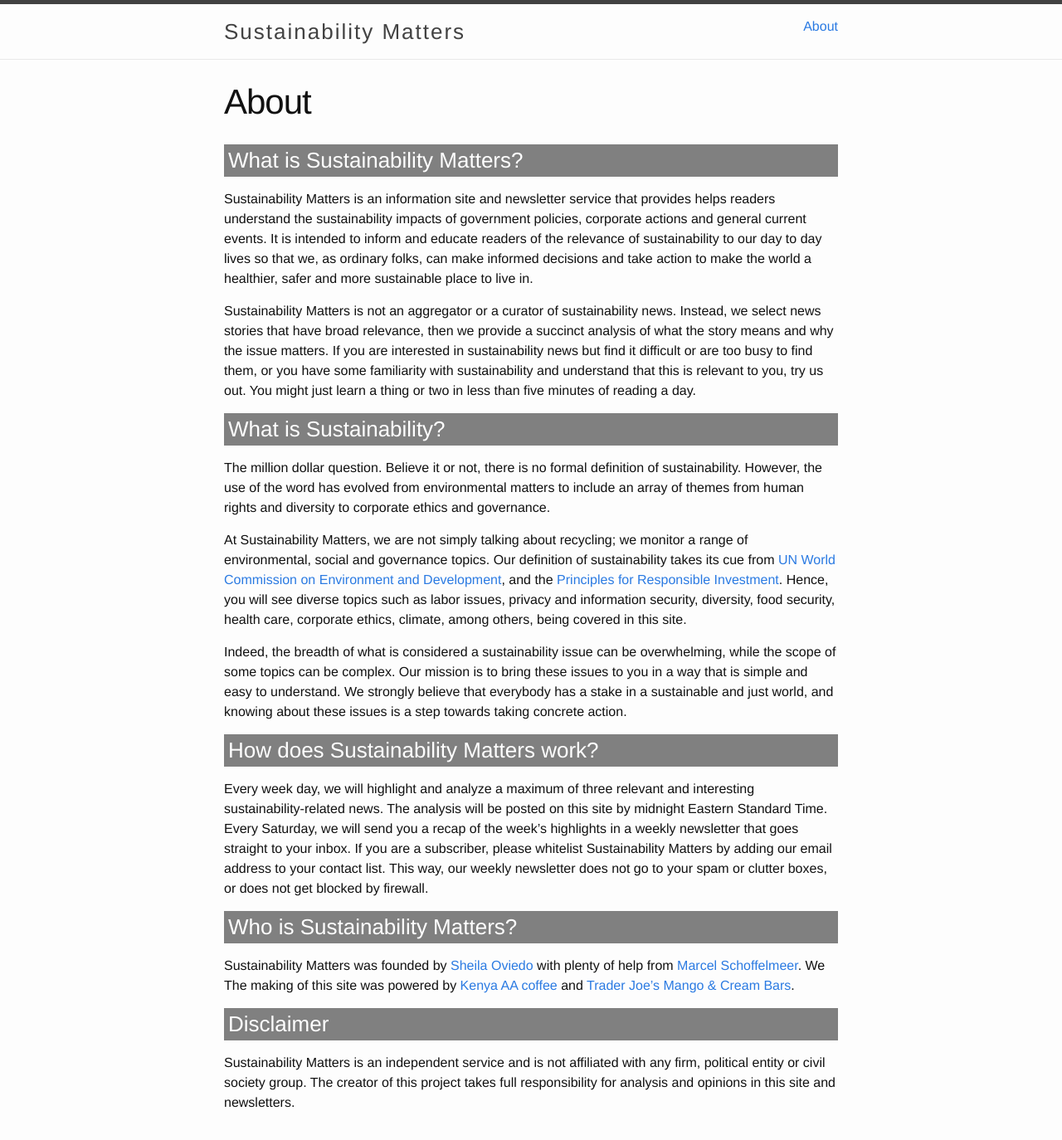
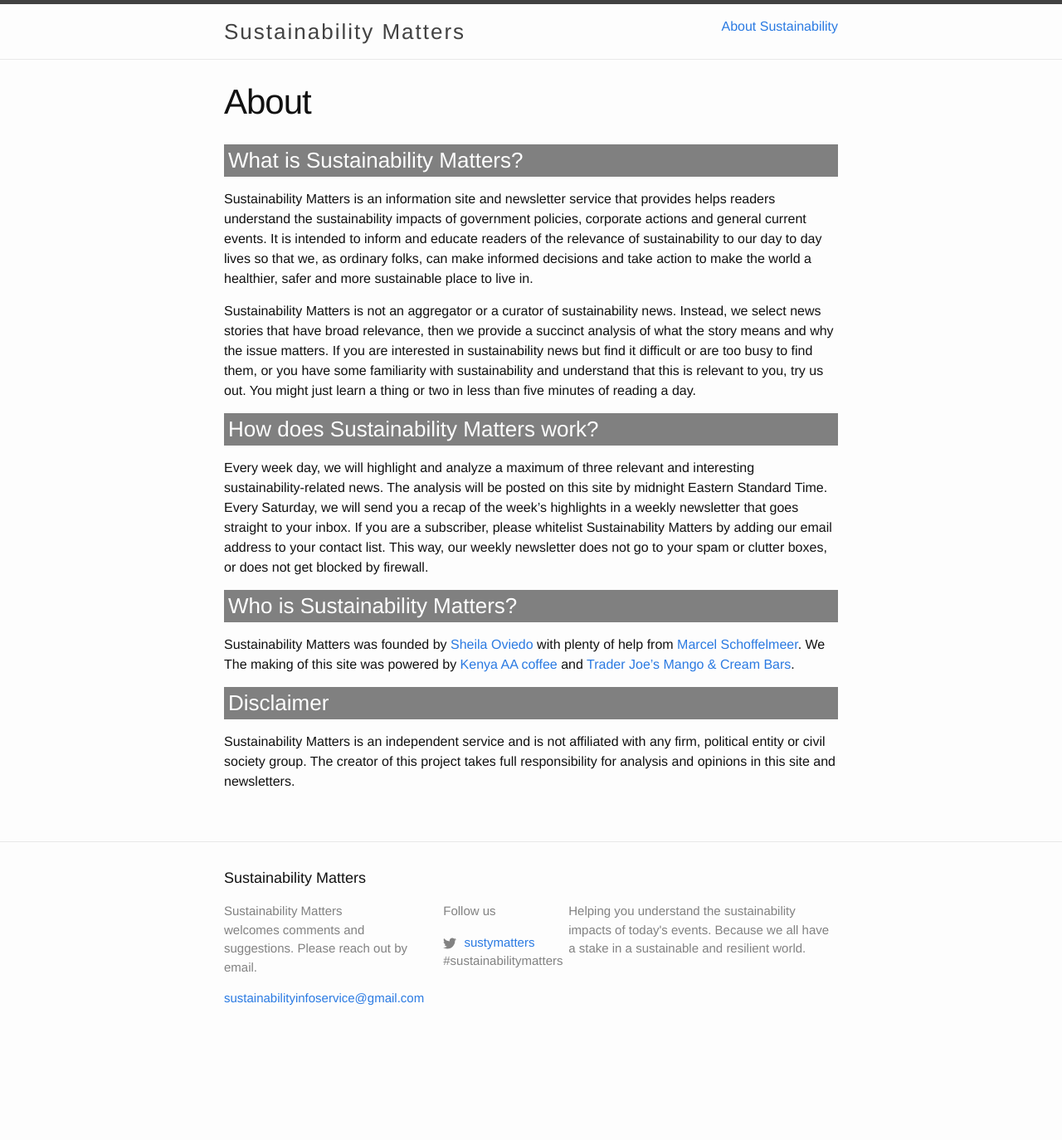
Before and after one commit to Sparkleleuk/Sustainability_Matters, a Jekyll site: the page built from about.md, in a window 1280 px wide and 1400 px high. Shown: the top 1374 px of the window at 83% size. Built offline with Jekyll 4.4.1, drawn with Linux system fonts in a browser that asks for light colours.

Commit message:
added new page

```diff
--- a/about.md
+++ b/about.md
@@ -9,14 +9,6 @@ Sustainability Matters is an information site and newsletter service that provid
 
 Sustainability Matters is not an aggregator or a curator of sustainability news. Instead, we select news stories that have broad relevance, then we provide a succinct analysis of what the story means and why the issue matters. If you are interested in sustainability news but find it difficult or are too busy to find them, or you have some familiarity with sustainability and understand that this is relevant to you, try us out. You might just learn a thing or two in less than five minutes of reading a day.
 
-### What is Sustainability?
-
-The million dollar question. Believe it or not, there is no formal definition of sustainability. However, the use of the word has evolved from environmental matters to include an array of themes from human rights and diversity to corporate ethics and governance.
-
-At Sustainability Matters, we are not simply talking about recycling; we monitor a range of environmental, social and governance topics.  Our definition of sustainability takes its cue from [UN World Commission on Environment and Development](http://www.un-documents.net/our-common-future.pdf), and the [Principles for Responsible Investment](https://www.unpri.org/about). Hence, you will see diverse topics such as labor issues, privacy and information security, diversity, food security, health care, corporate ethics, climate, among others, being covered in this site.
-
-Indeed, the breadth of what is considered a sustainability issue can be overwhelming, while the scope of some topics can be complex. Our mission is to bring these issues to you in a way that is simple and easy to understand. We strongly believe that everybody has a stake in a sustainable and just world, and knowing about these issues is a step towards taking concrete action.
-
 ### How does Sustainability Matters work?
 
 Every week day, we will highlight and analyze a maximum of three relevant and interesting sustainability-related news. The analysis will be posted on this site by midnight Eastern Standard Time. Every Saturday, we will send you a recap of the week's highlights in a weekly newsletter that goes straight to your inbox. If you are a subscriber, please whitelist Sustainability Matters by adding our email address to your contact list. This way, our weekly newsletter does not go to your spam or clutter boxes, or does not get blocked by firewall.
@@ -25,6 +17,7 @@ Every week day, we will highlight and analyze a maximum of three relevant and in
 
 Sustainability Matters was founded by [Sheila Oviedo](https://www.linkedin.com/in/sheilaoviedo) with plenty of help from [Marcel Schoffelmeer](https://www.linkedin.com/in/marcel-schoffelmeer-3520a63/). We The making of this site was powered by [Kenya AA coffee](https://www.pinterest.com/pin/634022453762392056/) and [Trader Joe's Mango & Cream Bars](https://www.pinterest.com/pin/411938697146385225/).
 
+
 ### Disclaimer
 
 Sustainability Matters is an independent service and is not affiliated with any firm, political entity or civil society group. The creator of this project takes full responsibility for analysis and opinions in this site and newsletters.
```
Also changed, not shown: about2.md (added, +14 -0 lines).
